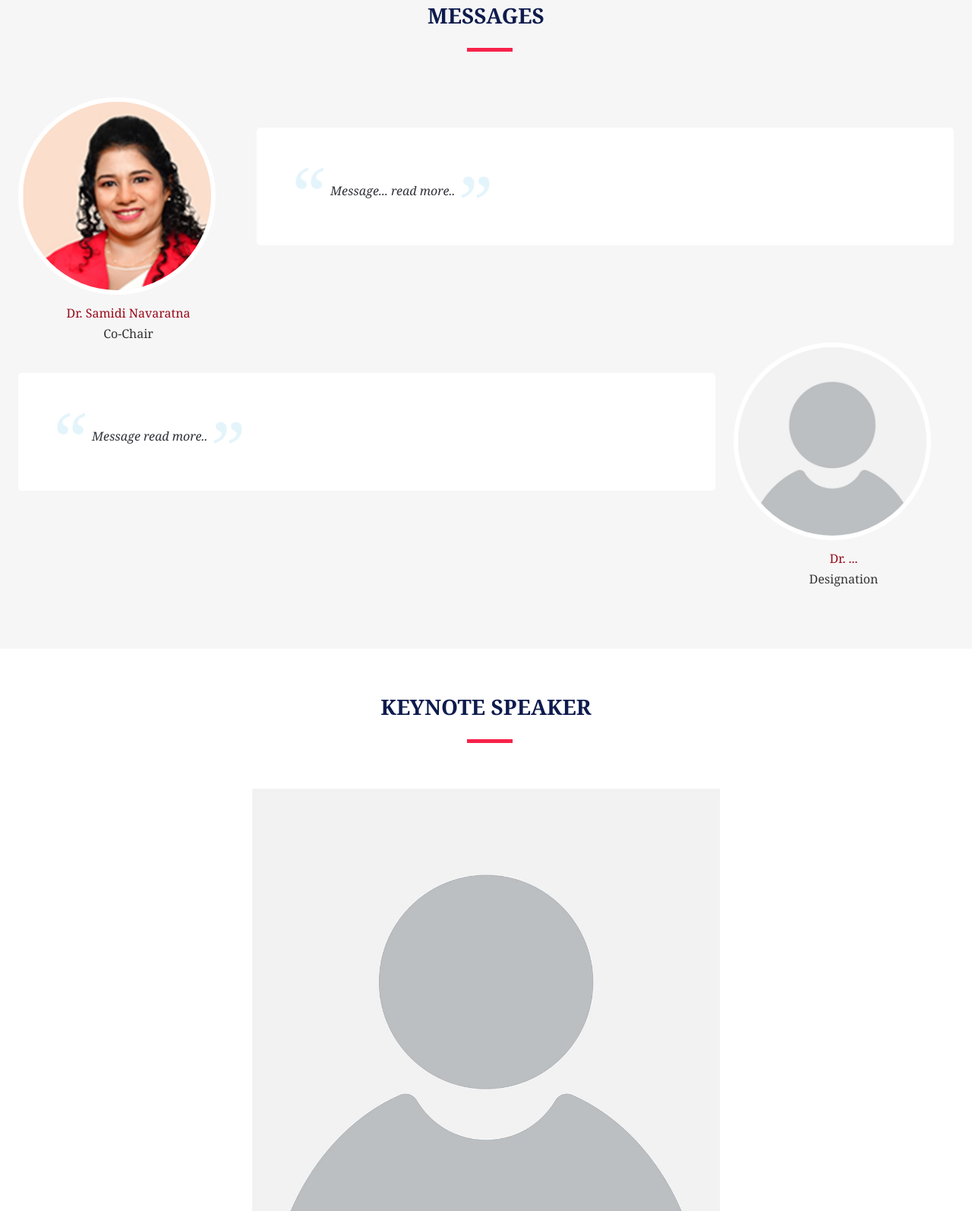
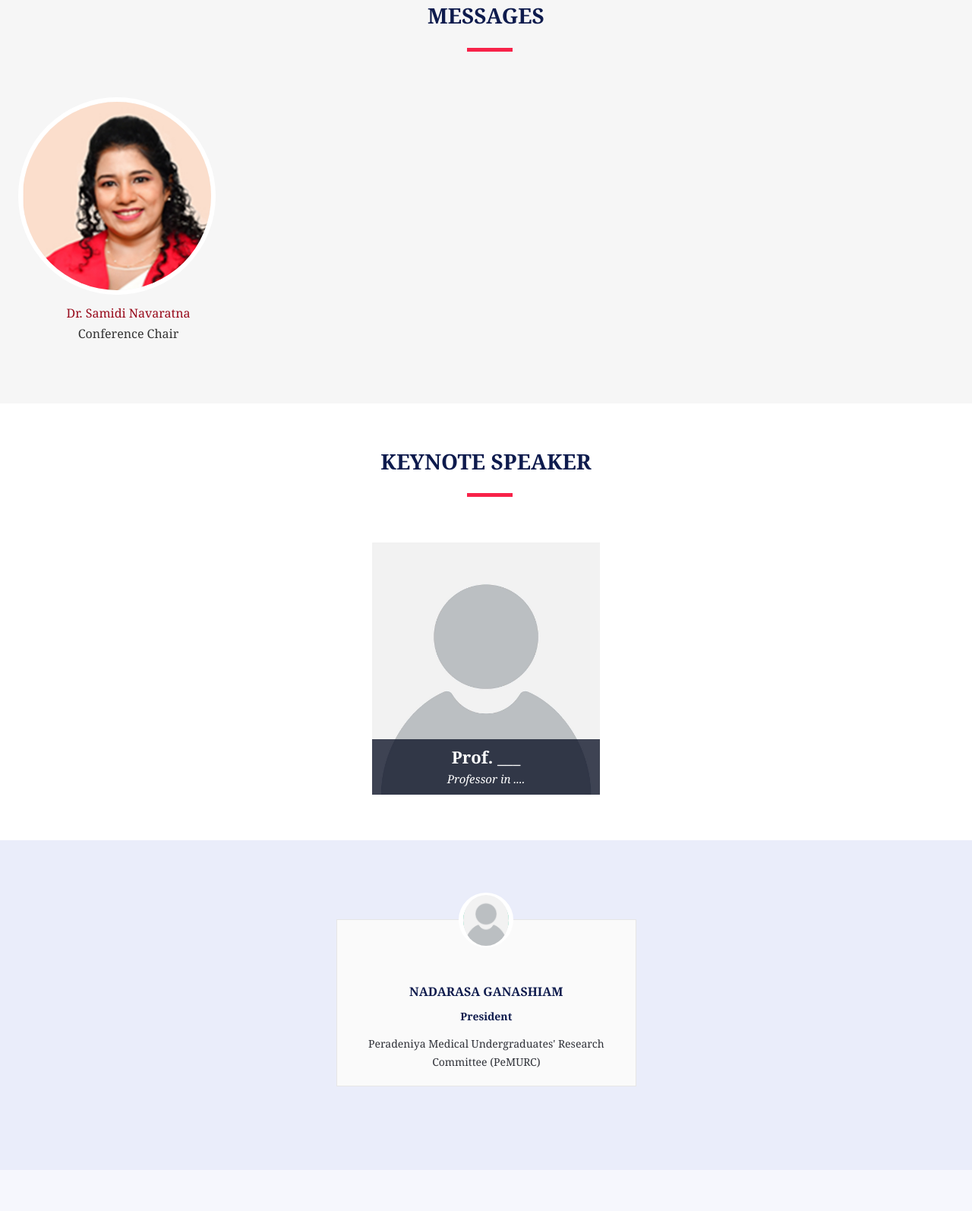
Before and after one commit to ssm123ssm/PeMSARC_ste, a plain HTML site: page index.html in a window 1280 px wide. Shown: the part 1420-3014 px from the top of the page at 76% size. Drawn offline with nearby package versions, Linux system fonts and the light colour scheme.

Commit message:
layout and links

```diff
--- a/index.html
+++ b/index.html
@@ -78,10 +78,10 @@
               ></a>
               <ul>
                 <li>
-                  <a href="#Author Declaration 2023.pdf">Author Declaration</a>
+                  <a href="https://docs.google.com/document/d/1oIavKaABKlvaa4RbONeFubgV1UF3G0Mo/edit?usp=drive_link">Author Declaration</a>
                 </li>
                 <li>
-                  <a href="#Guidelines on abstract submission 2023.pdf"
+                  <a href="https://docs.google.com/document/d/1sXYtpwFBeGfN1tUqz5X-q6x3bVCw_j8w/edit?usp=drive_link"
                     >Guidelines on Abstract Submission</a
                   >
                 </li>
@@ -235,10 +235,10 @@
                 <div class="profile">
                   <div class="pic"><img src="images/samidiN.jpg" alt="" /></div>
                   <h5>Dr. Samidi Navaratna</h5>
-                  <span>Co-Chair</span>
+                  <span>Conference Chair</span>
                 </div>
               </div>
-              <div class="col-md-9">
+              <!-- <div class="col-md-9">
                 <div class="quote">
                   <b><img src="images/quote_sign_left.png" alt="" /></b>Message...
                   <a href="#assets/messages/DrSamidi.pdf">read more..</a
@@ -246,10 +246,10 @@
                     ><img src="images/quote_sign_right.png" alt=""
                   /></small>
                 </div>
-              </div>
+              </div> -->
             </div>
 
-            <div class="row">
+            <!-- <div class="row">
               <div class="col-md-9">
                 <div class="quote">
                   <b><img src="images/quote_sign_left.png" alt="" /></b>Message
@@ -268,7 +268,7 @@
                   <span>Designation</span>
                 </div>
               </div>
-            </div>
+            </div> -->
 
 
             </div>
@@ -282,10 +282,10 @@
             <h2>Keynote Speaker</h2>
           </div>
 
-          <div class="row">
-            <div class="col-lg-3 col-md-6"></div>
-            <div class="col-lg-6 col-md-6">
-              <div class="speaker" data-aos="fade-up" data-aos-delay="100">
+          <div class="row ">
+            <div class=""></div>
+            <div class="">
+              <div class="speaker max-w-[300px] mx-auto" data-aos="fade-up" data-aos-delay="100">
                 <img
                   src="images/unknown.jpn.jpg"
                   alt="Speaker 1"
@@ -704,7 +704,7 @@
 
       <div class="container">
         <div class="copyright">
-          �&nbsp;Copyright ©2024 | Faculty of Medicine, University of Peradeniya
+          &nbsp;Copyright ©2024 | Faculty of Medicine, University of Peradeniya
           | All Rights Reserved.
         </div>
         <div class="credits">
```
